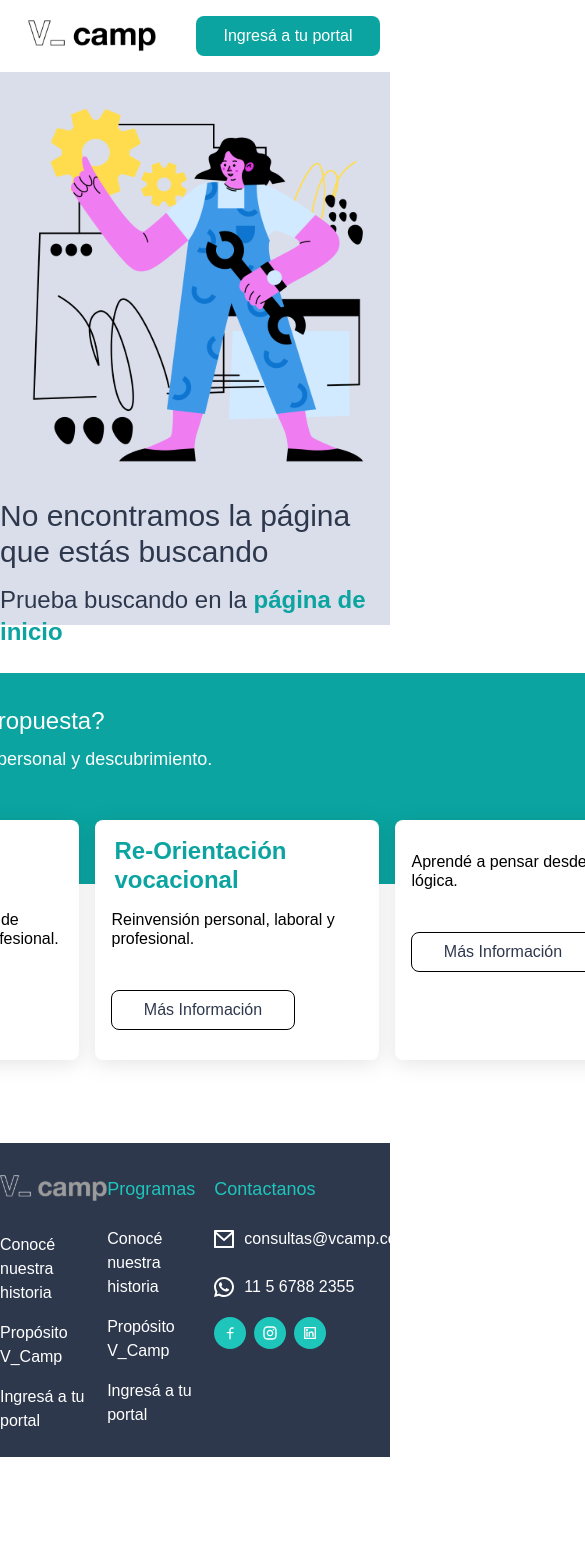
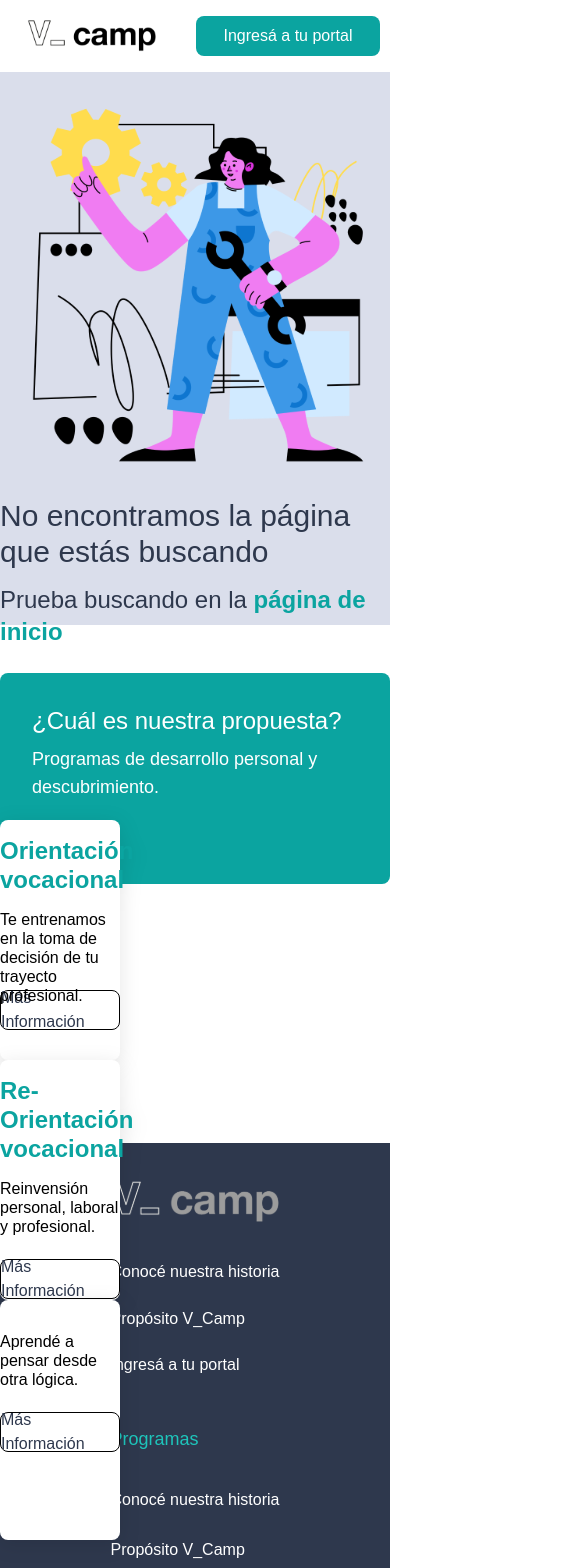
Before and after one commit to kevin-Bejarano-Aviles/api-proyecto-valtech, a React (Create React App) app in the folder front/: page /menu in a window 390 px wide. Shown: the top 1568 px of the page, 585 px wide, since content can reach past the window. Before the commit the page ends 1457 px from the top, so only its background shows below. Built offline with nearby package versions, Linux system fonts and the light colour scheme.

Commit message:
responsive footer y header public

```diff
--- a/front/src/components/Footer.jsx
+++ b/front/src/components/Footer.jsx
@@ -6,33 +6,37 @@ import Facebook from '../img/Facebook.svg'
 import Instagram from '../img/Instagram.svg'
 import LinkedIn from '../img/LinkedIn.svg'
 function Footer() {
-    const desktopStyle='';
+    const desktopStyle='tablet:justify-evenly tablet:flex-row mobile:items-center';
   return (
-    <div className='bg-blue h-[314px] w-full flex justify-evenly flex-row'>
-        <div className='flex-col justify-evenly h-52   relative top-8'>
+    <footer className={`bg-blue w-full flex h-full mobile:mt-8 mobile:flex-col ${desktopStyle} `}>
+        <div className='hidden mobile:flex mobile:flex-col mobile:justify-evenly mobile:h-52 mobile:mt-8 tablet:mb-12 '>
             <img className='' src={Icon} alt="" />
             <p className='text-white mt-8 text-base'>Conocé nuestra historia</p>
             <p className='text-white mt-4 text-base'>Propósito V_Camp</p>
             <p className='text-white mt-4 text-base'>Ingresá a tu portal</p>
         </div>
-        <div className='flex-col justify-evenly h-52   relative top-8'>
+        <div className='hidden mobile:flex mobile:flex-col mobile:justify-evenly mobile:h-52 mobile:mt-8 mobile:tablet:mb-12'>
             <h3 className='text-letrafooter text-lg font-medium'>Programas</h3>
             <p className='text-white mt-6 text-base'>Conocé nuestra historia</p>
             <p className='text-white mt-4 text-base'>Propósito V_Camp</p>
             <p className='text-white mt-4 text-base'>Ingresá a tu portal</p>
         </div>
-        <div className='flex-col justify-evenly h-52   relative top-8'>
+        <div className='hidden mobile:flex mobile:flex-col mobile:justify-evenly mobile:h-52 mobile:mt-8 mobile:tablet:mb-12 '>
             <h3 className='text-letrafooter text-lg font-medium'>Contactanos</h3>
             <p className='text-white mt-6 text-base flex flex-row'><img src={Mail} alt="" className='mr-2.5' />consultas@vcamp.com</p>
             <p className='text-white mt-6 text-base flex flex-row'><img src={Phone} alt="" className='mr-2.5' />11 5 6788 2355</p>
-            <div className='mt-[18px] flex flex-row'>
-                <div className='h-8 w-8 rounded-full flex items-center justify-center bg-letrafooter'><img src={Facebook} alt="" /></div>
-                <div className='h-8 w-8 rounded-full flex items-center justify-center ml-2 mr-2 bg-letrafooter'><img src={Instagram} alt="" /></div>
-                <div className='h-8 w-8 rounded-full flex items-center justify-center bg-letrafooter'><img src={LinkedIn} alt="" /></div>
+            <div className='mt-[18px] flex flex-row mobile:justify-between'>
+                <div className='mx-5 h-10 w-10 rounded-full flex items-center justify-center bg-letrafooter'><img src={Facebook} className='mobile:w-4'alt="" /></div>
+                <div className='mx-5 h-10 w-10 rounded-full flex items-center justify-center ml-2 mr-2 bg-letrafooter'><img src={Instagram} className='mobile:w-4' alt="" /></div>
+                <div className='mx-5 h-10 w-10 rounded-full flex items-center justify-center bg-letrafooter'><img src={LinkedIn} className='mobile:w-4' alt="" /></div>
             </div>
         </div>
-
-    </div>
+        <div className='w-full h-20 flex flex-row justify-evenly items-center mobile:hidden'>
+                <div className='h-10 w-10  rounded-full flex items-center justify-center bg-letrafooter'><img src={Facebook} className='w-4' alt="" /></div>
+                <div className='h-10  w-10  rounded-full flex items-center justify-center ml-2 mr-2 bg-letrafooter'><img src={Instagram} className='w-4' alt="" /></div>
+                <div className='h-10  w-10  rounded-full flex items-center justify-center bg-letrafooter'><img src={LinkedIn} className='w-4' alt="" /></div>
+            </div>
+    </footer>
   )
 }
 export default Footer
--- a/front/src/components/Proposal.jsx
+++ b/front/src/components/Proposal.jsx
@@ -3,17 +3,20 @@ import ProposalBox from './ProposalBox'
 
 function Proposal() {
   return (
-    <div className='h-[358px] w-[864px]'>
-      <div className='bg-green h-[211px] w-[864px] rounded-lg flex flex-col'>
+    <div className='flex justify-center mt-12 mb-28'>
+          <div className='h-[358px] laptop:w-[864px]'>
+      <div className='bg-green h-[211px] w-full laptop:w-[864px] mobile:rounded-lg flex flex-col'>
         <h2 className='ml-8 relative top-8 text-2xl font-medium text-white'>¿Cuál es nuestra propuesta?</h2>
         <h3 className='ml-8 mt-10 relative text-lg font-medium text-white'>Programas de desarrollo personal y descubrimiento.</h3>
       </div>
-      <div className=' h-[211px] w-[864px] ml-8 z-10 relative bottom-16 flex flex-row'>
+      <div className=' h-[211px] z-10 relative bottom-16 flex flex-col tablet:flex-row laptop:w-[864px] laptop:ml-8 '>
            <div className='mr-4'><ProposalBox Tittle="Orientación vocacional" description="Te entrenamos en la toma de decisión de tu trayecto profesional."/></div>
            <div className='mr-4'><ProposalBox Tittle="Re-Orientación vocacional" description="Reinvensión personal, laboral y profesional."/></div>
-           <div><ProposalBox Title="Espacios de aprendizaje" description="Aprendé a pensar desde otra lógica."/></div>
+           <div className='mr-4'><ProposalBox Title="Espacios de aprendizaje" description="Aprendé a pensar desde otra lógica."/></div>
       </div>
     </div>
+      </div>
+
   )
 }
 export default  Proposal
--- a/front/src/components/ProposalBox.jsx
+++ b/front/src/components/ProposalBox.jsx
@@ -3,10 +3,10 @@ import {Link} from 'react-router-dom'
 
 export default function ProposalBox({Tittle, description}) {
   return (
-    <div className='w-[284px] h-60 bg-white rounded-lg drop-shadow-[0_4px_10px_rgba(0,0,0,0.1)]'>
-        <h3 className=' text-green w-[245px] text-[24px] leading-[29px] font-bold relative top-4 ml-auto mr-auto font-Rubik'>{Tittle}</h3>
-        <p className='h-16 ml-auto mr-auto w-[251px] relative top-8 text-[16px] leading-[19px]'>{description}</p>
-        <div className='h-10 w-[184px] rounded-lg border-[1px] mt-12 ml-4 border-black flex items-center justify-center text-[16px] leading-[24px] text-blue font-medium'> <Link to='/'> Más Información</Link></div>
+    <div className='w-[120px]  tablet:w-[224px] laptop:w-[284px] h-60 bg-white rounded-lg drop-shadow-[0_4px_10px_rgba(0,0,0,0.1)]'>
+        <h3 className=' text-green  text-[24px] leading-[29px] font-bold relative top-4 ml-auto mr-auto font-Rubik tablet:ml-4'>{Tittle}</h3>
+        <p className='h-16 ml-auto mr-auto  relative top-8 text-[16px] leading-[19px] tablet:ml-4'>{description}</p>
+        <div className='h-10 tablet:w-[184px] rounded-lg border-[1px] mt-12  border-black flex items-center justify-center text-[16px] leading-[24px] text-blue font-medium tablet:ml-4'> <Link to='/'> Más Información</Link></div>
     </div>
   )
 }
--- a/front/src/pages/ErrorPage.jsx
+++ b/front/src/pages/ErrorPage.jsx
@@ -30,10 +30,10 @@ export default function ErrorPage() {
           }
           </h2>
       </div>
-      <div className='flex justify-center mt-12 mb-28'>
+
         <Proposal/>
-      </div>
-      <footer><Footer/></footer>
+
+      <Footer/>
     </div>
   )
 }
--- a/front/tailwind.config.js
+++ b/front/tailwind.config.js
@@ -20,6 +20,7 @@ module.exports = {
       screens: {
         'mobile': '360px',
         'tablet': '640px',
+        'lap_tablet': '839px',
         // => @media (min-width: 640px) { ... }
         'laptop': '1024px',
         // => @media (min-width: 1024px) { ... }
```
